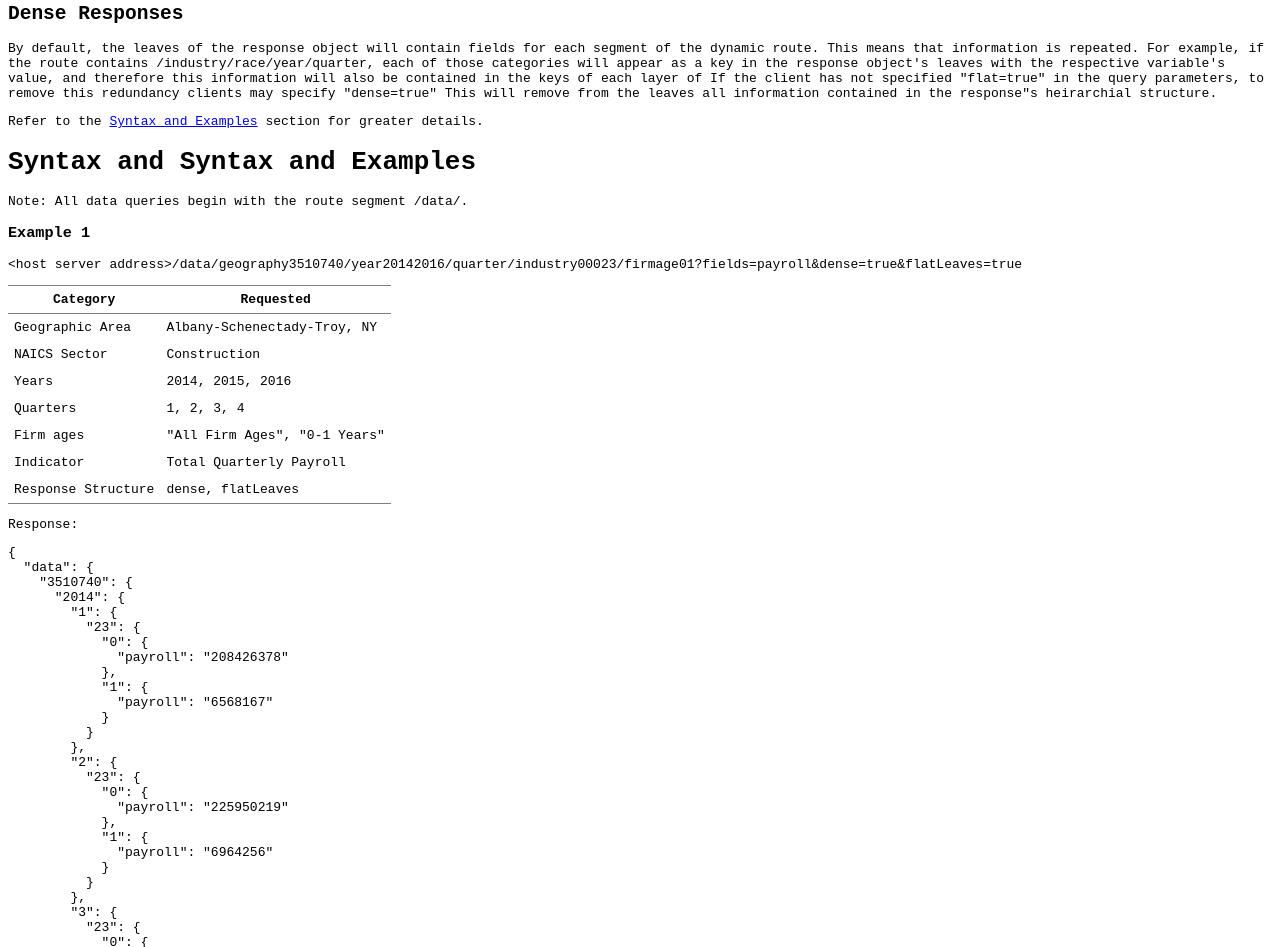
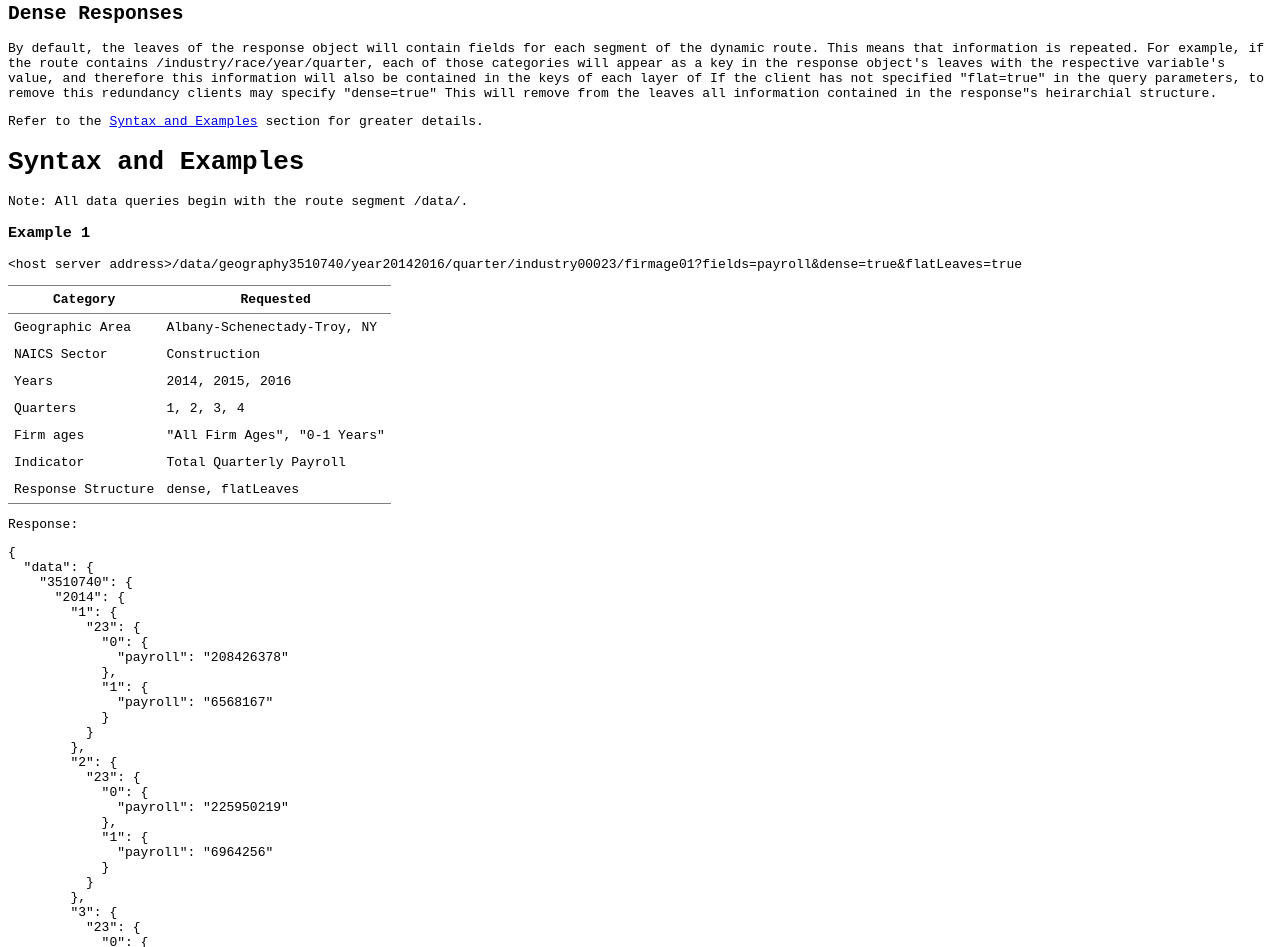
Before and after one commit to availabs/qwiAPI, a website: page static/index.html in a window 1280 px wide. Shown: the part 6249-7196 px from the top of the page. Drawn offline with Linux system fonts and the light colour scheme.

Commit message:
README typo.

```diff
--- a/static/index.html
+++ b/static/index.html
@@ -864,7 +864,7 @@ heirarchial structure.</p>
 
 <p>Refer to the <a href="#sec-7">Syntax and Examples</a> section for greater details.</p>
 
-<h1>Syntax and Syntax and Examples<a id="sec-7" name="sec-7"></h1>
+<h1>Syntax and Examples<a id="sec-7" name="sec-7"></h1>
 
 <p>Note: All data queries begin with the route segment <code>/data/</pre>.</p>
 
```
